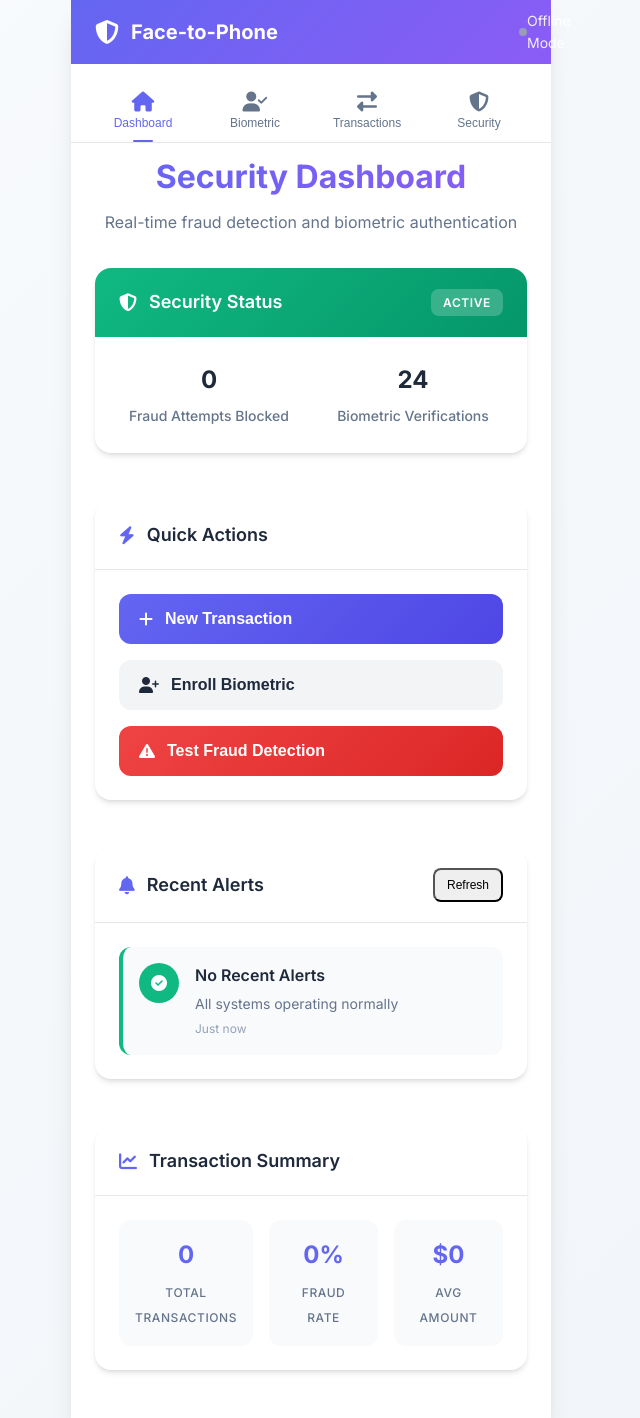
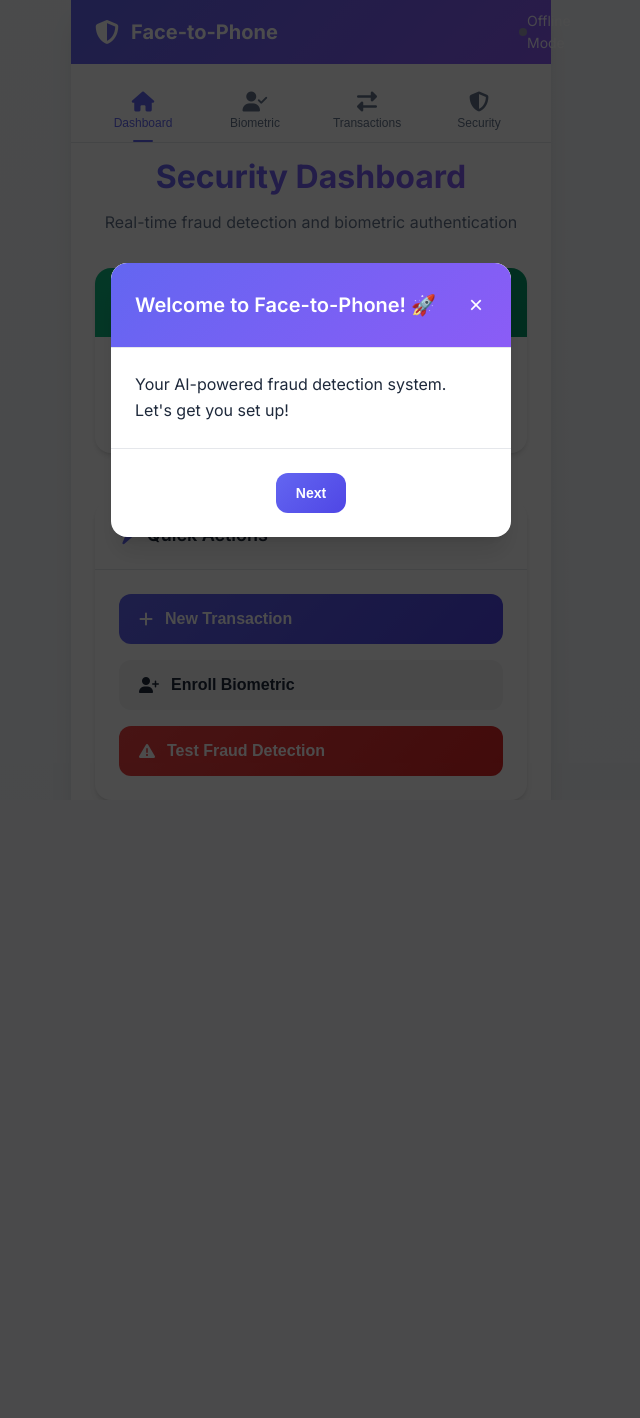
Before and after one commit to Brian454-nexus/fintech, a Flask app: page / in a window 1280 px wide. Shown: the whole page, without its empty margins (329-969 px from the left). After the commit the page ends 776 px from the top, so only its background shows below. Run offline with Flask 3, Linux system fonts and the light colour scheme; data that the repository does not hold is empty.

Commit message:
made improvements

```diff
--- a/static/script.js
+++ b/static/script.js
@@ -13,6 +13,9 @@ class FaceToPhoneApp {
         this.mediaRecorder = null;
         this.audioChunks = [];
         this.isProcessing = false;
+        this.currentUser = 'demo_user';
+        this.showingTutorial = false;
+        this.tutorialStep = 0;
 
         this.init();
     }
@@ -29,11 +32,19 @@ class FaceToPhoneApp {
         // Initialize camera
         await this.initCamera();
 
+        // Check enrollment status
+        await this.checkEnrollmentStatus();
+
         // Load initial data
         await this.loadDashboardData();
 
         // Start real-time updates
         this.startRealTimeUpdates();
+
+        // Show welcome tutorial if first time
+        setTimeout(() => {
+            this.showWelcomeTutorial();
+        }, 3000);
 
         console.log('🚀 Face-to-Phone App Initialized');
     }
@@ -132,6 +143,112 @@ class FaceToPhoneApp {
         } catch (error) {
             console.error('Camera initialization failed:', error);
             this.showToast('Camera access denied. Please enable camera permissions.', 'error');
+        }
+    }
+
+    async checkEnrollmentStatus() {
+        try {
+            const response = await fetch(`/api/get-enrollment-status?user_id=${this.currentUser}`);
+            const status = await response.json();
+
+            this.isEnrolled.face = status.face_enrolled;
+            this.isEnrolled.voice = status.voice_enrolled;
+            this.isEnrolled.pin = status.pin_set;
+
+            this.updateEnrollmentStatus();
+
+        } catch (error) {
+            console.error('Failed to check enrollment status:', error);
+        }
+    }
+
+    showWelcomeTutorial() {
+        if (this.showingTutorial) return;
+
+        this.showingTutorial = true;
+        this.tutorialStep = 0;
+
+        const tutorialSteps = [
+            {
+                title: "Welcome to Face-to-Phone! 🚀",
+                message: "Your AI-powered fraud detection system. Let's get you set up!",
+                action: "Next"
+            },
+            {
+                title: "Step 1: Enroll Your Biometrics 🔐",
+                message: "First, let's secure your account with face and voice recognition.",
+                action: "Go to Biometric",
+                target: "biometric"
+            },
+            {
+                title: "Step 2: Test Fraud Detection 🛡️",
+                message: "See how our AI detects suspicious transactions in real-time.",
+                action: "Try It Now",
+                target: "security"
+            },
+            {
+                title: "Step 3: Process Transactions 💰",
+                message: "Make secure transactions with biometric verification.",
+                action: "Start Trading",
+                target: "transactions"
+            }
+        ];
+
+        this.showTutorialStep(tutorialSteps[0], () => {
+            this.showTutorialStep(tutorialSteps[1], () => {
+                this.showTutorialStep(tutorialSteps[2], () => {
+                    this.showTutorialStep(tutorialSteps[3], () => {
+                        this.showingTutorial = false;
+                    });
+                });
+            });
+        });
+    }
+
+    showTutorialStep(step, nextCallback) {
+        const modal = document.createElement('div');
+        modal.className = 'tutorial-modal';
+        modal.innerHTML = `
+            <div class="tutorial-content">
+                <div class="tutorial-header">
+                    <h3>${step.title}</h3>
+                    <button class="tutorial-close" onclick="this.parentElement.parentElement.parentElement.remove()">×</button>
+                </div>
+                <div class="tutorial-body">
+                    <p>${step.message}</p>
+                </div>
+                <div class="tutorial-footer">
+                    <button class="btn primary" onclick="app.handleTutorialAction('${step.action}', '${step.target || ''}', ${nextCallback ? 'true' : 'false'})">
+                        ${step.action}
+                    </button>
+                </div>
+            </div>
+        `;
+
+        document.body.appendChild(modal);
+
+        // Auto-advance after 5 seconds if no action
+        setTimeout(() => {
+            if (modal.parentElement) {
+                modal.remove();
+                if (nextCallback) nextCallback();
+            }
+        }, 5000);
+    }
+
+    handleTutorialAction(action, target, hasNext) {
+        // Remove tutorial modal
+        const modal = document.querySelector('.tutorial-modal');
+        if (modal) modal.remove();
+
+        if (target) {
+            this.switchView(target);
+        }
+
+        if (hasNext) {
+            setTimeout(() => {
+                this.showWelcomeTutorial();
+            }, 1000);
         }
     }
 
--- a/static/style.css
+++ b/static/style.css
@@ -1271,11 +1271,269 @@ body {
     }
 }
 
+/* Tutorial Modal */
+.tutorial-modal {
+    position: fixed;
+    top: 0;
+    left: 0;
+    width: 100%;
+    height: 100%;
+    background: rgba(0, 0, 0, 0.7);
+    display: flex;
+    align-items: center;
+    justify-content: center;
+    z-index: 2000;
+    animation: fadeIn var(--transition-normal);
+}
+
+.tutorial-content {
+    background: var(--bg-primary);
+    border-radius: var(--radius-xl);
+    box-shadow: var(--shadow-xl);
+    width: 90%;
+    max-width: 400px;
+    max-height: 90vh;
+    overflow-y: auto;
+    animation: slideInUp var(--transition-normal);
+}
+
+.tutorial-header {
+    padding: var(--space-6);
+    border-bottom: 1px solid var(--gray-200);
+    display: flex;
+    justify-content: space-between;
+    align-items: center;
+    background: linear-gradient(135deg, var(--primary-color), var(--secondary-color));
+    color: var(--text-inverse);
+    border-radius: var(--radius-xl) var(--radius-xl) 0 0;
+}
+
+.tutorial-header h3 {
+    font-size: 1.25rem;
+    font-weight: 600;
+    margin: 0;
+}
+
+.tutorial-close {
+    background: none;
+    border: none;
+    font-size: 1.5rem;
+    color: var(--text-inverse);
+    cursor: pointer;
+    padding: var(--space-1);
+    border-radius: var(--radius-md);
+    transition: all var(--transition-fast);
+}
+
+.tutorial-close:hover {
+    background: rgba(255, 255, 255, 0.2);
+}
+
+.tutorial-body {
+    padding: var(--space-6);
+}
+
+.tutorial-body p {
+    font-size: 1rem;
+    line-height: 1.6;
+    color: var(--text-primary);
+    margin: 0;
+}
+
+.tutorial-footer {
+    padding: var(--space-6);
+    border-top: 1px solid var(--gray-200);
+    text-align: center;
+}
+
+/* Progress Indicators */
+.progress-indicator {
+    display: flex;
+    justify-content: center;
+    gap: var(--space-2);
+    margin-top: var(--space-4);
+}
+
+.progress-dot {
+    width: 8px;
+    height: 8px;
+    border-radius: 50%;
+    background: var(--gray-300);
+    transition: all var(--transition-fast);
+}
+
+.progress-dot.active {
+    background: var(--primary-color);
+    transform: scale(1.2);
+}
+
+/* Enhanced Navigation */
+.nav-item {
+    position: relative;
+    overflow: hidden;
+}
+
+.nav-item::before {
+    content: '';
+    position: absolute;
+    top: 0;
+    left: -100%;
+    width: 100%;
+    height: 100%;
+    background: linear-gradient(90deg, transparent, rgba(255, 255, 255, 0.2), transparent);
+    transition: left var(--transition-normal);
+}
+
+.nav-item:hover::before {
+    left: 100%;
+}
+
+/* Enhanced Cards */
+.card {
+    position: relative;
+    overflow: hidden;
+}
+
+.card::before {
+    content: '';
+    position: absolute;
+    top: 0;
+    left: 0;
+    right: 0;
+    height: 3px;
+    background: linear-gradient(90deg, var(--primary-color), var(--secondary-color));
+    transform: scaleX(0);
+    transition: transform var(--transition-normal);
+}
+
+.card:hover::before {
+    transform: scaleX(1);
+}
+
+/* Enhanced Buttons */
+.btn {
+    position: relative;
+    overflow: hidden;
+}
+
+.btn::before {
+    content: '';
+    position: absolute;
+    top: 50%;
+    left: 50%;
+    width: 0;
+    height: 0;
+    background: rgba(255, 255, 255, 0.2);
+    border-radius: 50%;
+    transform: translate(-50%, -50%);
+    transition: width 0.6s, height 0.6s;
+}
+
+.btn:active::before {
+    width: 300px;
+    height: 300px;
+}
+
+/* Loading States */
+.loading-overlay {
+    position: absolute;
+    top: 0;
+    left: 0;
+    right: 0;
+    bottom: 0;
+    background: rgba(255, 255, 255, 0.8);
+    display: flex;
+    align-items: center;
+    justify-content: center;
+    border-radius: var(--radius-lg);
+    z-index: 10;
+}
+
+.loading-spinner-small {
+    width: 24px;
+    height: 24px;
+    border: 2px solid var(--gray-300);
+    border-top: 2px solid var(--primary-color);
+    border-radius: 50%;
+    animation: spin 1s linear infinite;
+}
+
+/* Success/Error States */
+.success-state {
+    background: linear-gradient(135deg, var(--success-color), #059669);
+    color: var(--text-inverse);
+}
+
+.error-state {
+    background: linear-gradient(135deg, var(--danger-color), #dc2626);
+    color: var(--text-inverse);
+}
+
+.warning-state {
+    background: linear-gradient(135deg, var(--warning-color), #d97706);
+    color: var(--text-inverse);
+}
+
+/* Enhanced Animations */
+@keyframes slideInUp {
+    from {
+        opacity: 0;
+        transform: translateY(30px);
+    }
+    to {
+        opacity: 1;
+        transform: translateY(0);
+    }
+}
+
+@keyframes bounce {
+    0%, 20%, 53%, 80%, 100% {
+        transform: translate3d(0, 0, 0);
+    }
+    40%, 43% {
+        transform: translate3d(0, -8px, 0);
+    }
+    70% {
+        transform: translate3d(0, -4px, 0);
+    }
+    90% {
+        transform: translate3d(0, -2px, 0);
+    }
+}
+
+.bounce {
+    animation: bounce 1s ease-in-out;
+}
+
+/* Enhanced Mobile Experience */
+@media (max-width: 480px) {
+    .tutorial-content {
+        width: 95%;
+        margin: var(--space-4);
+    }
+
+    .tutorial-header,
+    .tutorial-body,
+    .tutorial-footer {
+        padding: var(--space-4);
+    }
+
+    .card-content {
+        padding: var(--space-4);
+    }
+
+    .btn {
+        padding: var(--space-3) var(--space-4);
+        font-size: 0.875rem;
+    }
+}
+
 /* Print Styles */
 @media print {
     .app-nav,
     .modal,
-    .toast {
+    .toast,
+    .tutorial-modal {
         display: none !important;
     }
 
```
Also changed, not shown: 1 other file.
